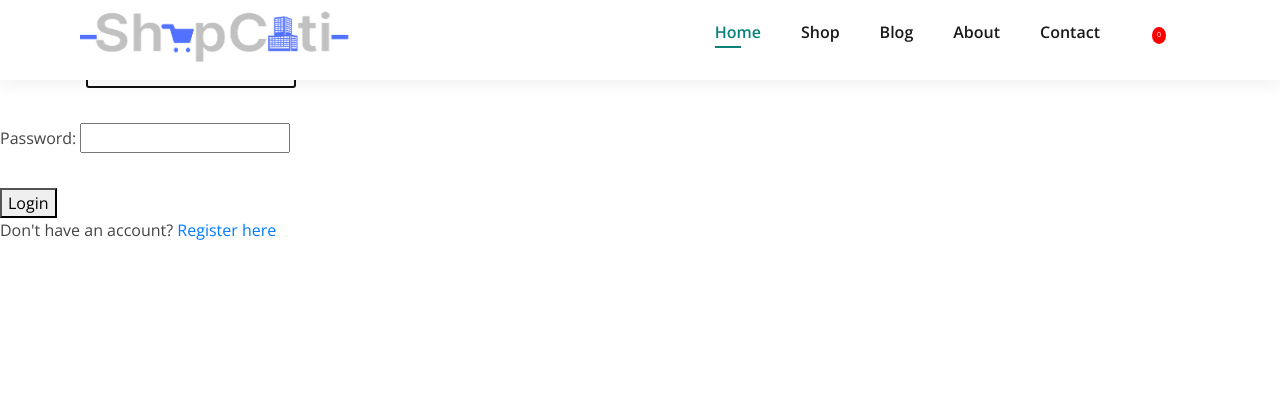
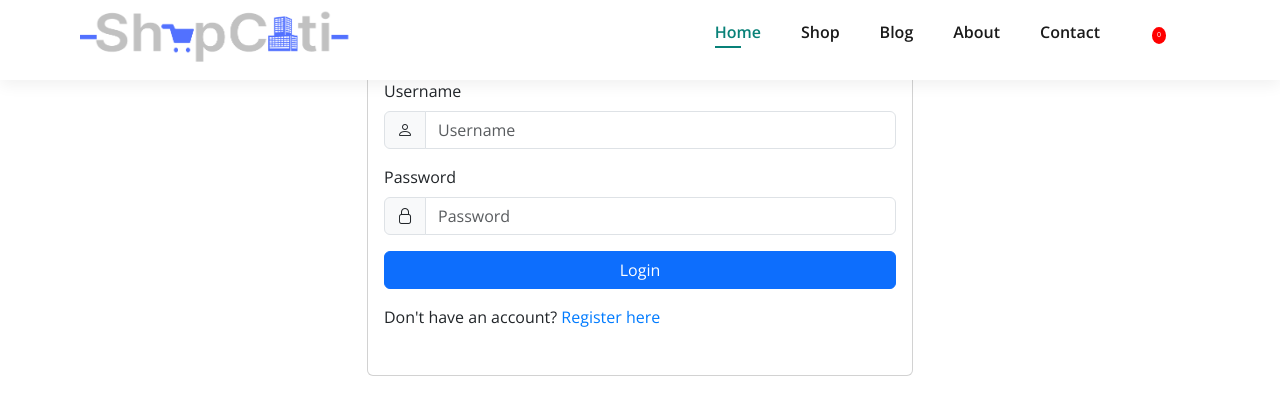
Before and after one commit to samukele-dev/shopciti_store, a Django app: page /login/ in a window 1280 px wide. Shown: the top 415 px of the page. Run offline with Django 4.2, Linux system fonts and the light colour scheme; some libraries are stand-ins or nearby versions.

Commit message:
styling/login/store-profile

```diff
--- a/shopciti/shopciti_app/templates/base.html
+++ b/shopciti/shopciti_app/templates/base.html
@@ -5,6 +5,8 @@
 <head>
     <meta charset="UTF-8">
     <meta name="viewport" content="width=device-width, initial-scale=1.0">
+    <meta name="google-signin-client_id" content="YOUR_CLIENT_ID">
+
     <title>ShopCiti</title>
     <link rel="stylesheet" href="https://maxcdn.bootstrapcdn.com/bootstrap/4.5.2/css/bootstrap.min.css">
 
@@ -147,6 +149,8 @@
     <script src="https://ajax.googleapis.com/ajax/libs/jquery/3.5.1/jquery.min.js"></script>
     <script src="https://cdnjs.cloudflare.com/ajax/libs/popper.js/1.16.0/umd/popper.min.js"></script>
     <script src="https://maxcdn.bootstrapcdn.com/bootstrap/4.5.2/js/bootstrap.min.js"></script>
+    <script src="https://apis.google.com/js/platform.js" async defer></script>
+
 </body>
 
 </html>
--- a/shopciti/shopciti_app/templates/shopciti_app/login.html
+++ b/shopciti/shopciti_app/templates/shopciti_app/login.html
@@ -1,10 +1,58 @@
 <!-- registration/login.html -->
 
-{% extends 'base.html' %} {% block content %}
-<h2>Login</h2>
-<form method="post">
-    {% csrf_token %} {{ form.as_p }}
-    <button type="submit">Login</button>
-</form>
-<p>Don't have an account? <a href="{% url 'register' %}">Register here</a></p>
+{% extends 'base.html' %} {% block title %}Login{% endblock %} {% block content %}
+<div class="container">
+    <div class="row justify-content-center">
+        <div class="col-md-6">
+            <div class="card">
+                <div class="card-body">
+                    <h2 class="card-title text-center mb-4">Login</h2>
+                    <form method="post" class="needs-validation" novalidate>
+                        {% csrf_token %}
+                        <div class="mb-3">
+                            <label for="{{ form.username.id_for_label }}" class="form-label">Username</label>
+                            <div class="input-group">
+                                <span class="input-group-text"><i class="bi bi-person"></i></span>
+                                <input type="text" name="{{ form.username.name }}" id="{{ form.username.id_for_label }}" class="form-control" placeholder="Username" required>
+                            </div>
+                            <div class="invalid-feedback">
+                                Please provide a valid username.
+                            </div>
+                        </div>
+                        <div class="mb-3">
+                            <label for="{{ form.password.id_for_label }}" class="form-label">Password</label>
+                            <div class="input-group">
+                                <span class="input-group-text"><i class="bi bi-lock"></i></span>
+                                <input type="password" name="{{ form.password.name }}" id="{{ form.password.id_for_label }}" class="form-control" placeholder="Password" required>
+                            </div>
+                            <div class="invalid-feedback">
+                                Please provide a valid password.
+                            </div>
+                        </div>
+                        <button type="submit" class="btn btn-primary w-100">Login</button>
+                    </form>
+                    <p class="mt-3">Don't have an account? <a href="{% url 'register' %}">Register here</a></p>
+
+                    <!-- Google Sign-In Button -->
+                    <div class="g-signin2" data-onsuccess="onSignIn"></div>
+
+                </div>
+            </div>
+            {% if user.is_authenticated %}
+            <div class="mt-3 text-center">
+                <a href="{% url 'logout' %}" class="btn btn-danger">Logout</a>
+            </div>
+            {% endif %}
+
+        </div>
+    </div>
+</div>
+
+<script>
+    function onSignIn(googleUser) {
+        // Handle Google Sign-In here
+        var id_token = googleUser.getAuthResponse().id_token;
+        // Send `id_token` to your server for verification and user login
+    }
+</script>
 {% endblock %}
```
Also changed, not shown: shopciti/shopciti_app/templates/shopciti_app/store_profile.html (+46 -32 lines), shopciti/db.sqlite3, shopciti/media/store_logos/Group_1_4_D1zwABu.png (added), shopciti/media/store_logos/King_Elard_27.png (added), shopciti/media/store_logos/logo_1_hVOHnai.png (added), shopciti/shopciti_app/migrations/0007_alter_store_logo.py (added), shopciti/shopciti_app/migrations/0008_alter_store_logo.py (added), shopciti/shopciti_app/migrations/0009_alter_store_logo.py (added), shopciti/shopciti_app/migrations/0010_alter_store_logo.py (added).
